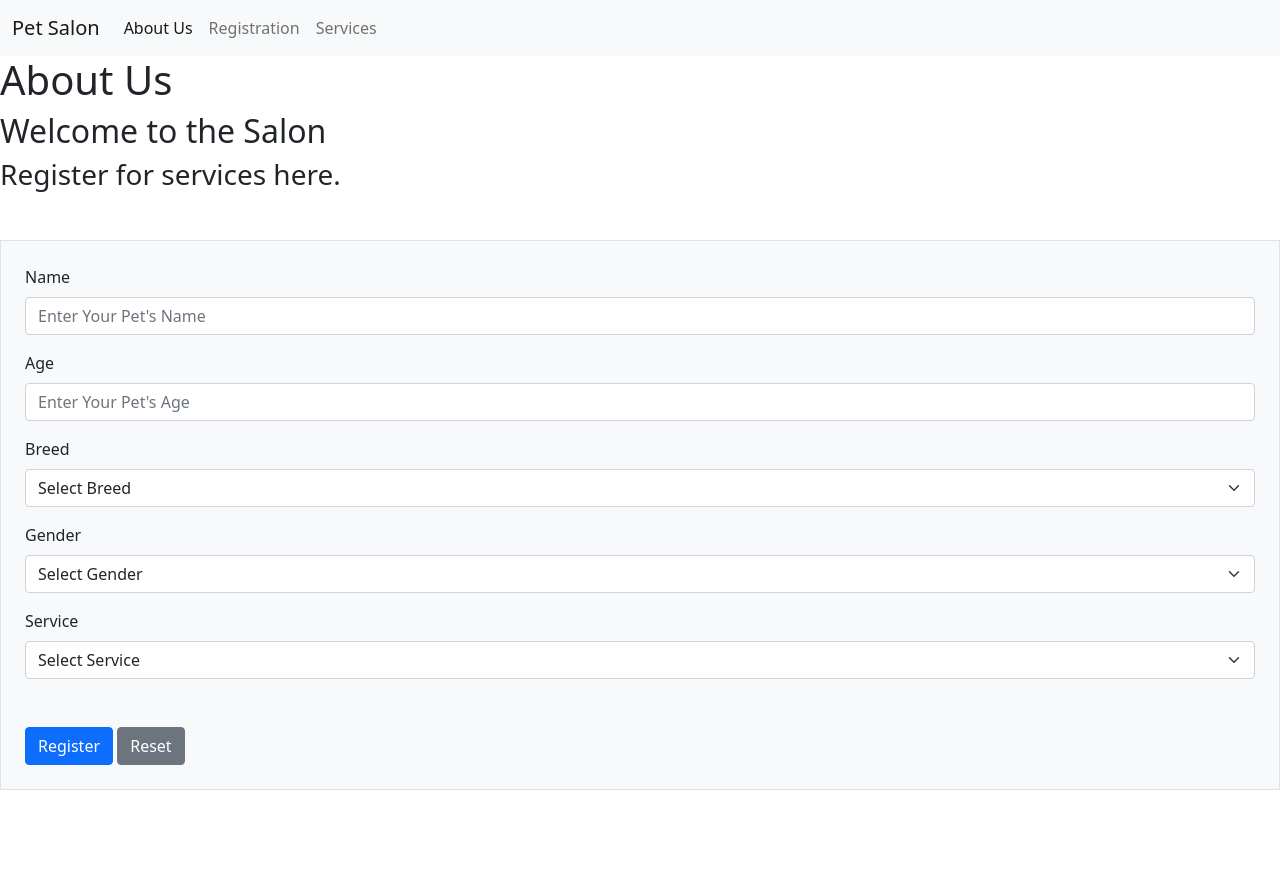
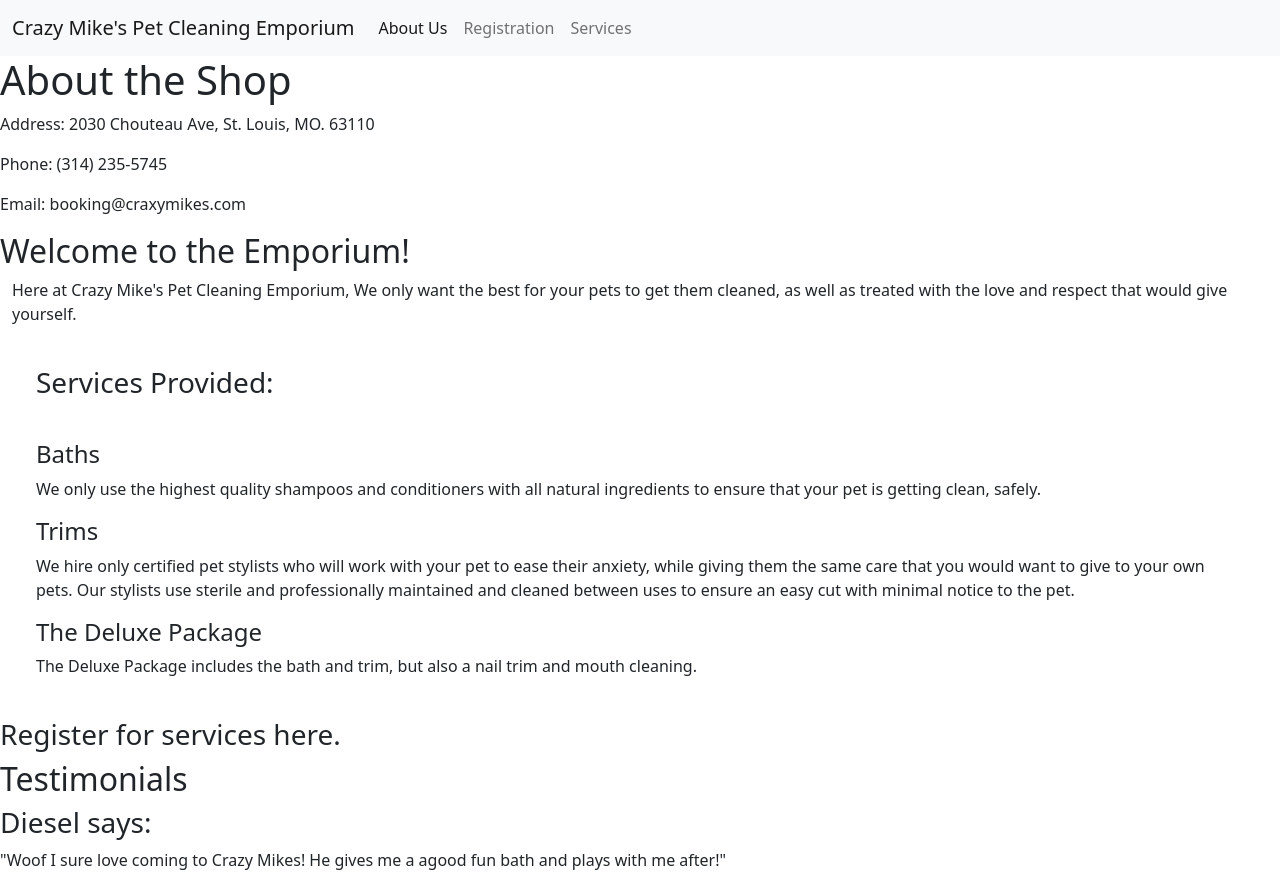
Before and after one commit to millms302/pet-salon-ch62-2, a plain HTML site: page index.html in a window 1280 px wide. Before the commit the page ends 800 px from the top, so only its background shows below. Drawn offline with nearby package versions, Linux system fonts and the light colour scheme.

Commit message:
final report

```diff
--- a/index.html
+++ b/index.html
@@ -6,13 +6,14 @@
     <meta name="viewport" content="width=device-width, initial-scale=1.0">
     <link href="https://cdn.jsdelivr.net/npm/bootstrap@5.0.2/dist/css/bootstrap.min.css" rel="stylesheet"
         integrity="sha384-EVSTQN3/azprG1Anm3QDgpJLIm9Nao0Yz1ztcQTwFspd3yD65VohhpuuCOmLASjC" crossorigin="anonymous">
+    <link rel="stylesheet" href="./style/style.css">
     <title>About Us</title>
 </head>
 
 <body>
     <nav class="navbar navbar-expand-lg navbar-light bg-light">
         <div class="container-fluid">
-            <a class="navbar-brand" href="index.html">Pet Salon</a>
+            <a class="navbar-brand" href="index.html">Crazy Mike's Pet Cleaning Emporium</a>
             <button class="navbar-toggler" type="button" data-bs-toggle="collapse" data-bs-target="#navbarNav"
                 aria-controls="navbarNav" aria-expanded="false" aria-label="Toggle navigation">
                 <span class="navbar-toggler-icon"></span>
@@ -33,73 +34,50 @@
         </div>
     </nav>
 
-    <h1>About Us</h1>
+    <h1>About the Shop</h1>
+    <div class="about-container">
+        <p>Address: 2030 Chouteau Ave, St. Louis, MO. 63110</p>
+        <p>Phone: (314) 235-5745</p>
+        <p>Email: booking@craxymikes.com</p>
+        </p>
+    </div>
 
-    <h2>Welcome to the Salon</h2>
+    <h2>Welcome to the Emporium!</h2>
+    <div class="container-fluid">
+        <p>Here at Crazy Mike's Pet Cleaning Emporium, We only want the best for your pets to get them cleaned, as well
+            as treated with the love and respect that would give yourself.</p>
+        <div class="p-4">
 
-    <div id="salon-info">
-
+            <h3>Services Provided:</h3>
+            <div class="p-3"></div>
+            <h4>Baths</h4>
+            <p>We only use the highest quality shampoos and conditioners with all natural ingredients to ensure that
+                your
+                pet is getting clean, safely.</p>
+            <h4>Trims</h4>
+            <p>We hire only certified pet stylists who will work with your pet to ease their anxiety, while giving them
+                the
+                same care that you would want to give to your own pets. Our stylists use sterile and professionally
+                maintained and cleaned between uses to ensure an easy cut with minimal notice to the pet.</p>
+            <h4>The Deluxe Package</h4>
+            <p>The Deluxe Package includes the bath and trim, but also a nail trim and mouth cleaning.</p>
+        </div>
     </div>
 
     <h3>Register for services here.</h3>
 
+    <h2>Testimonials</h2>
+    <div class="review-container">
+        <h3>Diesel says:</h3>
+        <p>"Woof I sure love coming to Crazy Mikes! He gives me a agood fun bath and plays with me after!"</p>
+    </div>
+
     <section>
 
-    <div id="registration-table">
-
-        <form class="border p-4 mt-5 bg-light">
-
-            <div class="mb-3">
-                <label class="form-label">Name</label>
-                <input class="form-control" type="text" placeholder="Enter Your Pet's Name" required name="name">
-            </div>
-
-            <div class="mb-3">
-                <label class="form-label">Age</label>
-                <input class="form-control" type="text" placeholder="Enter Your Pet's Age" required name="username">
-            </div>
-
-            <div class="mb-3">
-                <label class="form-label">Breed</label>
-                <select class="form-select" aria-label="Default select example">
-                    <option selected>Select Breed</option>
-                    <option value="1">Dog</option>
-                    <option value="2">Cat</option>
-                </select>
-            </div>
-
-            <div class="mb-3">
-                <label class="form-label">Gender</label>
-                <select class="form-select" aria-label="Default select example">
-                    <option selected>Select Gender</option>
-                    <option value="1">Male</option>
-                    <option value="2">Female</option>
-                </select>
-            </div>
-
-            <div class="mb-3">
-                <label class="form-label">Service</label>
-                <select class="form-select" aria-label="Default select example">
-                    <option selected>Select Service</option>
-                    <option value="1">Bath</option>
-                    <option value="2">Trim</option>
-                    <option value="3">Both</option>
-                </select>
-            </div>
-
-            <div class="mt-5">
-                <button class="btn btn-primary" type="submit" onclick="registerUser(event)">Register</button>
-                <button class="btn btn-secondary" type="reset">Reset</button>
-            </div>
-
-
-        </form>
-
-    </div>
 
     </section>
 
-    <div class ="container" id="cardContainer">
+    <div class="container" id="cardContainer">
 
     </div>
 
--- a/style/style.css
+++ b/style/style.css
@@ -0,0 +1,10 @@
+.container{
+    display: block;
+    border-color: blue;
+    border: 3px;
+    border: 5px;
+    margin-top: 5px;
+    margin-left: 10px;
+    margin-right: 10px;
+    margin-bottom: 20px;
+}
```
Also changed, not shown: registration.html (+44 -3 lines), scripts/registration.js (+29 -5 lines).
